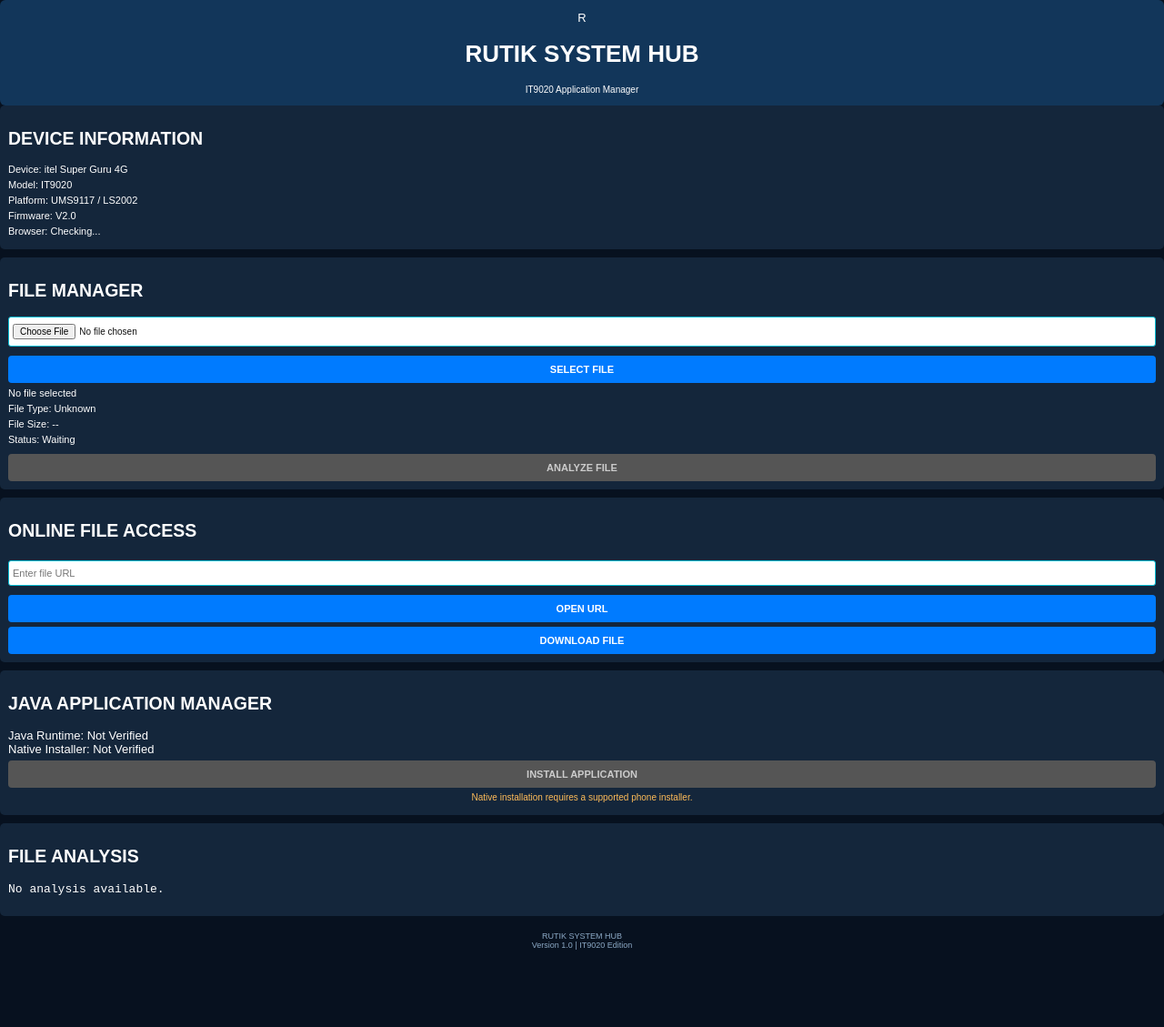
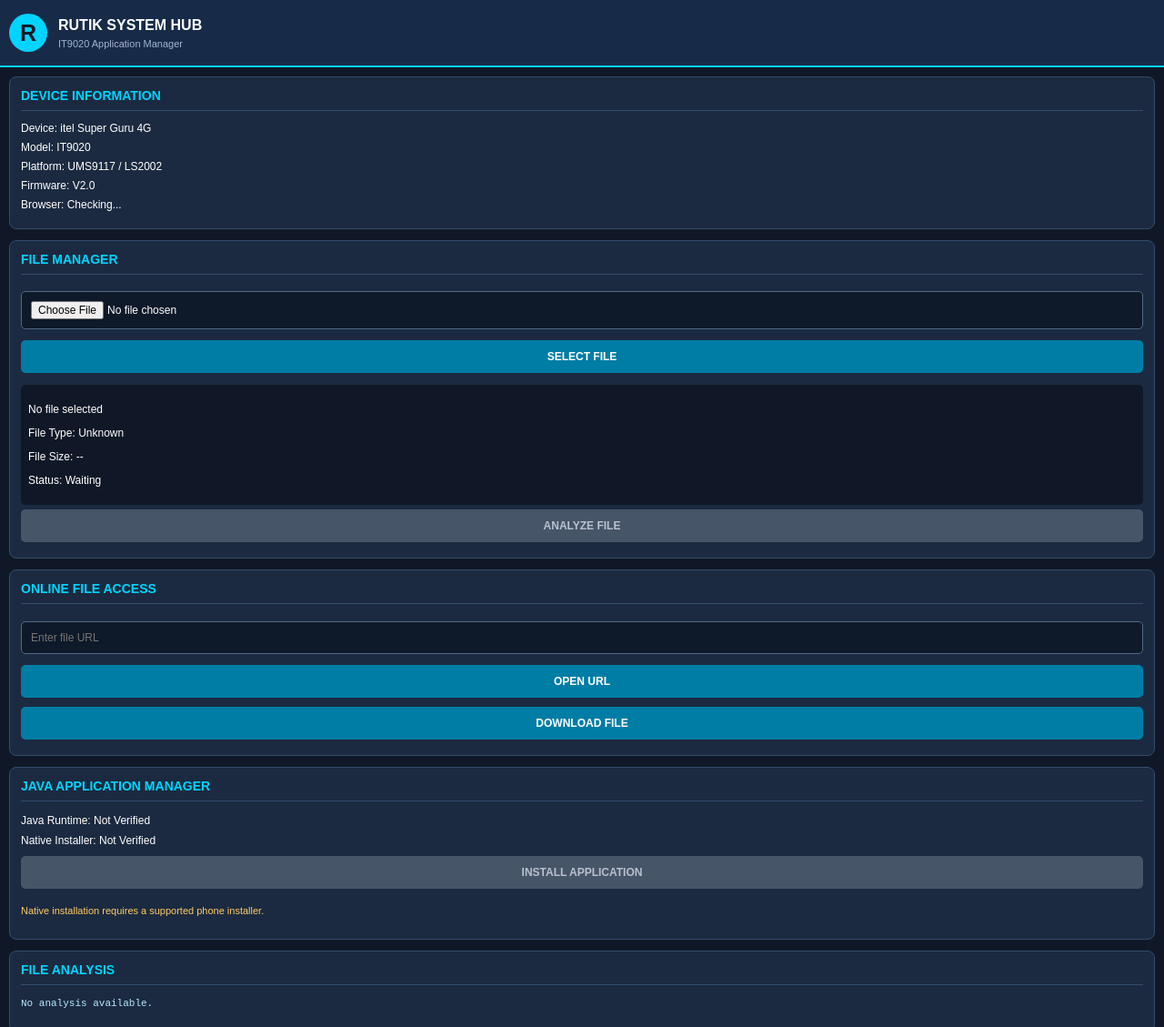
Before and after one commit to quntumcraft-solution/whatsapp-widget, a plain HTML site: page index.html in a window 1280 px wide. Shown: the top 1129 px of the page at 91% size. Before the commit the page ends 1052 px from the top, so only its background shows below. Drawn offline with Linux system fonts and the light colour scheme.

Commit message:
Update style.css

```diff
--- a/style.css
+++ b/style.css
@@ -5,127 +5,139 @@
 body {
     margin: 0;
     padding: 0;
-    background: #07111f;
+    background: #101827;
     color: #ffffff;
     font-family: Arial, sans-serif;
-    font-size: 13px;
-}
-
-.app {
-    width: 100%;
-    max-width: 240px;
-    min-height: 320px;
-    margin: auto;
-    padding: 8px;
-    background: #0d1b2d;
+    font-size: 14px;
 }
 
 header {
-    text-align: center;
-    background: #12365a;
-    padding: 12px 4px;
-    border-radius: 6px;
+    display: flex;
+    align-items: center;
+    gap: 12px;
+    padding: 15px 10px;
+    background: #172b48;
+    border-bottom: 2px solid #00d4ff;
 }
 
-header h2 {
+.logo {
+    width: 42px;
+    height: 42px;
+    border-radius: 50%;
+    background: #00d4ff;
+    color: #101827;
+    display: flex;
+    align-items: center;
+    justify-content: center;
+    font-size: 25px;
+    font-weight: bold;
+}
+
+header h1 {
+    font-size: 16px;
     margin: 0;
-    font-size: 17px;
-    color: #00e5ff;
 }
 
 header p {
     margin: 5px 0 0;
-    font-size: 10px;
+    color: #9db5d1;
+    font-size: 11px;
 }
 
-.status {
-    margin: 9px 0;
-    padding: 7px;
-    background: #142b40;
-    border-radius: 4px;
-    color: #00ff9d;
-    font-weight: bold;
-}
-
-.dot {
-    display: inline-block;
-    width: 7px;
-    height: 7px;
-    background: #00ff9d;
-    border-radius: 50%;
-    margin-right: 5px;
+main {
+    padding: 10px;
 }
 
 section {
-    background: #14263b;
-    padding: 9px;
-    margin-bottom: 9px;
-    border-radius: 5px;
+    margin-bottom: 12px;
+    padding: 12px;
+    background: #1b2a40;
+    border: 1px solid #344c6c;
+    border-radius: 8px;
 }
 
-h3 {
-    margin: 0 0 8px;
-    font-size: 12px;
-    color: #00e5ff;
+h2 {
+    font-size: 14px;
+    color: #00d4ff;
+    margin-top: 0;
+    border-bottom: 1px solid #344c6c;
+    padding-bottom: 8px;
 }
 
-section p {
-    margin: 5px 0;
-    font-size: 11px;
+.device p {
+    margin: 7px 0;
+    font-size: 12px;
 }
 
 input {
     width: 100%;
-    margin: 5px 0;
-    padding: 7px 4px;
-    background: #ffffff;
-    color: #111111;
-    border: 1px solid #00bcd4;
-    border-radius: 3px;
-    font-size: 11px;
-}
-
-input[type="file"] {
-    display: block;
-    font-size: 10px;
+    padding: 10px;
+    margin: 7px 0;
+    background: #0e1929;
+    color: white;
+    border: 1px solid #526985;
+    border-radius: 5px;
+    font-size: 12px;
 }
 
 button {
     width: 100%;
-    padding: 9px 4px;
-    margin-top: 5px;
-    background: #007bff;
+    padding: 11px 5px;
+    margin: 5px 0;
+    background: #007da5;
     color: white;
     border: none;
-    border-radius: 4px;
-    font-size: 11px;
+    border-radius: 5px;
     font-weight: bold;
+    font-size: 12px;
+}
+
+button:focus {
+    outline: 2px solid #ffffff;
+    background: #00a9d6;
+    color: #071522;
 }
 
 button:disabled {
-    background: #555555;
-    color: #cccccc;
+    background: #475569;
+    color: #b8c1ce;
 }
 
-.install {
-    background: #008c63;
-}
-
-#packageInfo {
-    font-size: 11px;
-    line-height: 1.5;
+.file-info {
+    padding: 8px;
+    margin-top: 8px;
+    background: #101827;
+    border-radius: 5px;
     overflow-wrap: anywhere;
 }
 
+.file-info p {
+    font-size: 12px;
+}
+
 .warning {
-    color: #ffbd59;
-    font-size: 10px;
-    text-align: center;
+    color: #ffcc66;
+    font-size: 11px;
+    line-height: 1.5;
+}
+
+#javaInfo {
+    line-height: 1.8;
+    font-size: 12px;
+}
+
+pre {
+    white-space: pre-wrap;
+    overflow-wrap: anywhere;
+    font-size: 11px;
+    color: #b9e8ff;
+    line-height: 1.5;
 }
 
 footer {
     text-align: center;
-    color: #8ca9c5;
-    font-size: 9px;
-    padding: 8px 0;
+    padding: 15px;
+    background: #172b48;
+    color: #9db5d1;
+    font-size: 11px;
 }
```
